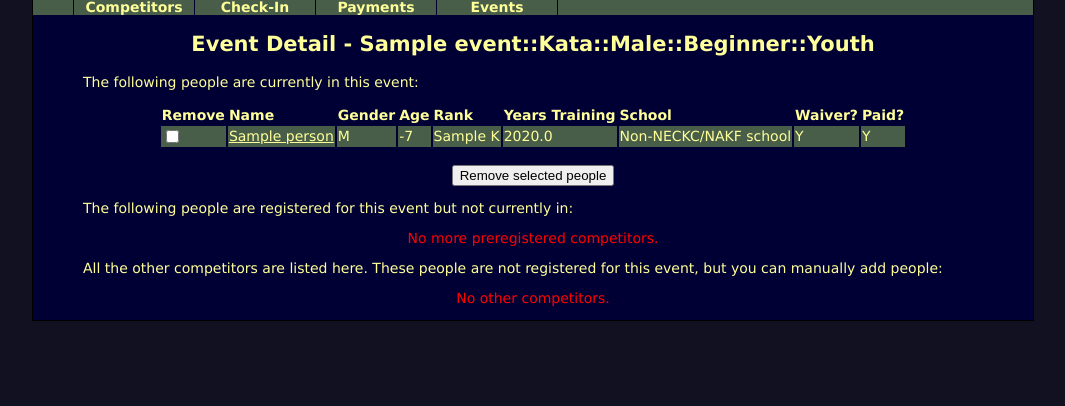
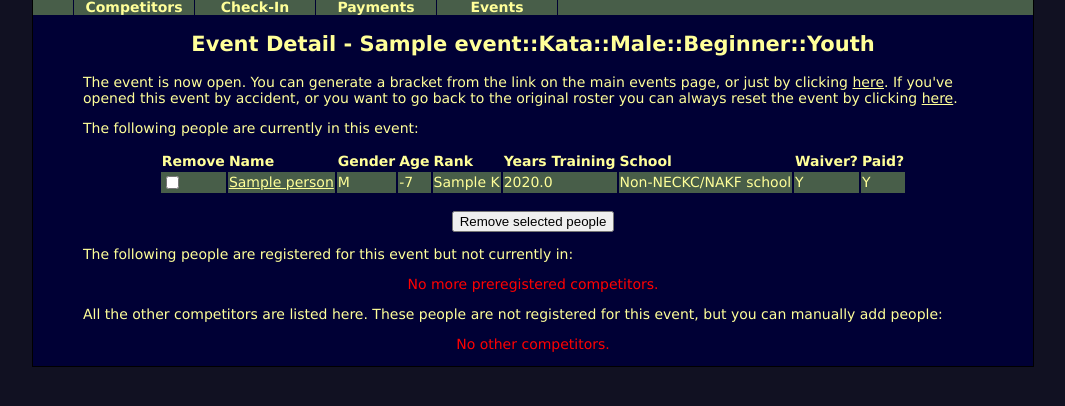
Before and after one commit to piotrf17/battleforboston, a Django app: page /tourny/events/1 in a window 1280 px wide. Shown: the top 406 px of the page, without its empty margins (107-1172 px from the left). Run offline with Django 3.2, Linux system fonts and the light colour scheme; a user stored in the database is signed in; tables that the repository leaves empty hold one stand-in row (values such as "Sample post").

Commit message:
added ability to reset an open event

```diff
--- a/tourny/templates/tourny/event_detail.html
+++ b/tourny/templates/tourny/event_detail.html
@@ -87,6 +87,14 @@
 {# ================================================================== #}
 {#                  Event has been opened.                            #}
 {# ================================================================== #}
+
+<p>The event is now open.  You can generate a bracket from the link on the
+  main events page, or just by clicking
+  <a href="{% url 'tourny:event_bracket' event.pk %}">here</a>.
+  If you've opened this event by accident, or you want to go back to the original
+  roster you can always reset the event by clicking
+  <a href="{% url 'tourny:event_reset' event.pk %}">here</a>.
+
 {% if event.state == 'O' %}
 <p>The following people are currently in this event:</p>
 <div class="centered">
--- a/tourny/urls.py
+++ b/tourny/urls.py
@@ -34,6 +34,7 @@ urlpatterns = patterns('',
       views.event_add_competitors,
       name='event_add_competitors'),
   url(r'^events/(?P<event_id>\d+)/open', views.event_open, name='event_open'),
+  url(r'^events/(?P<event_id>\d+)/reset', views.event_reset, name='event_reset'),
   url(r'^events/(?P<event_id>\d+)/bracket', views.event_bracket,
       name='event_bracket'),
   # Team events.
@@ -41,6 +42,8 @@ urlpatterns = patterns('',
       name='event_detail_team'),
   url(r'^team_events/(?P<event_id>\d+)/open', views.event_open_team,
       name='event_open_team'),
+  url(r'^team_events/(?P<event_id>\d+)/reset', views.event_reset_team,
+      name='event_reset_team'),
   url(r'^team_events/(?P<event_id>\d+)/remove_teams', views.event_remove_teams,
       name='event_remove_teams'),
   url(r'^team_events/(?P<event_id>\d+)/add_teams', views.event_add_teams,
--- a/tourny/views.py
+++ b/tourny/views.py
@@ -338,6 +338,16 @@ def event_open(request, event_id):
 
 
 @login_required
+def event_reset(request, event_id):
+  event = get_object_or_404(m.Event, pk=event_id)
+  if event.state == 'O':
+    event.competitors.clear()
+    event.state = 'C'
+    event.save()
+  return HttpResponseRedirect('../%s' % event_id)
+
+
+@login_required
 def event_add_competitors(request, event_id):
   """Add competitors to a given event."""
   event = get_object_or_404(m.Event, pk=event_id)
@@ -499,6 +509,18 @@ def event_open_team(request, event_id):
 
 
 @login_required
+def event_reset_team(request, event_id):
+  event = get_object_or_404(m.Event, pk=event_id)
+  if event.state == 'O':
+    event.state = 'C'
+    for team in event.teams.all():
+      m.Team.objects.get(pk=team.pk).delete()
+    event.teams.clear()
+    event.save()
+  return HttpResponseRedirect('../%s' % event_id)
+
+
+@login_required
 def event_add_teams(request, event_id):
   """Add teams to a given event."""
   event = get_object_or_404(m.Event, pk=event_id)
```
Also changed, not shown: tourny/templates/tourny/event_detail_team.html (+7 -0 lines).
